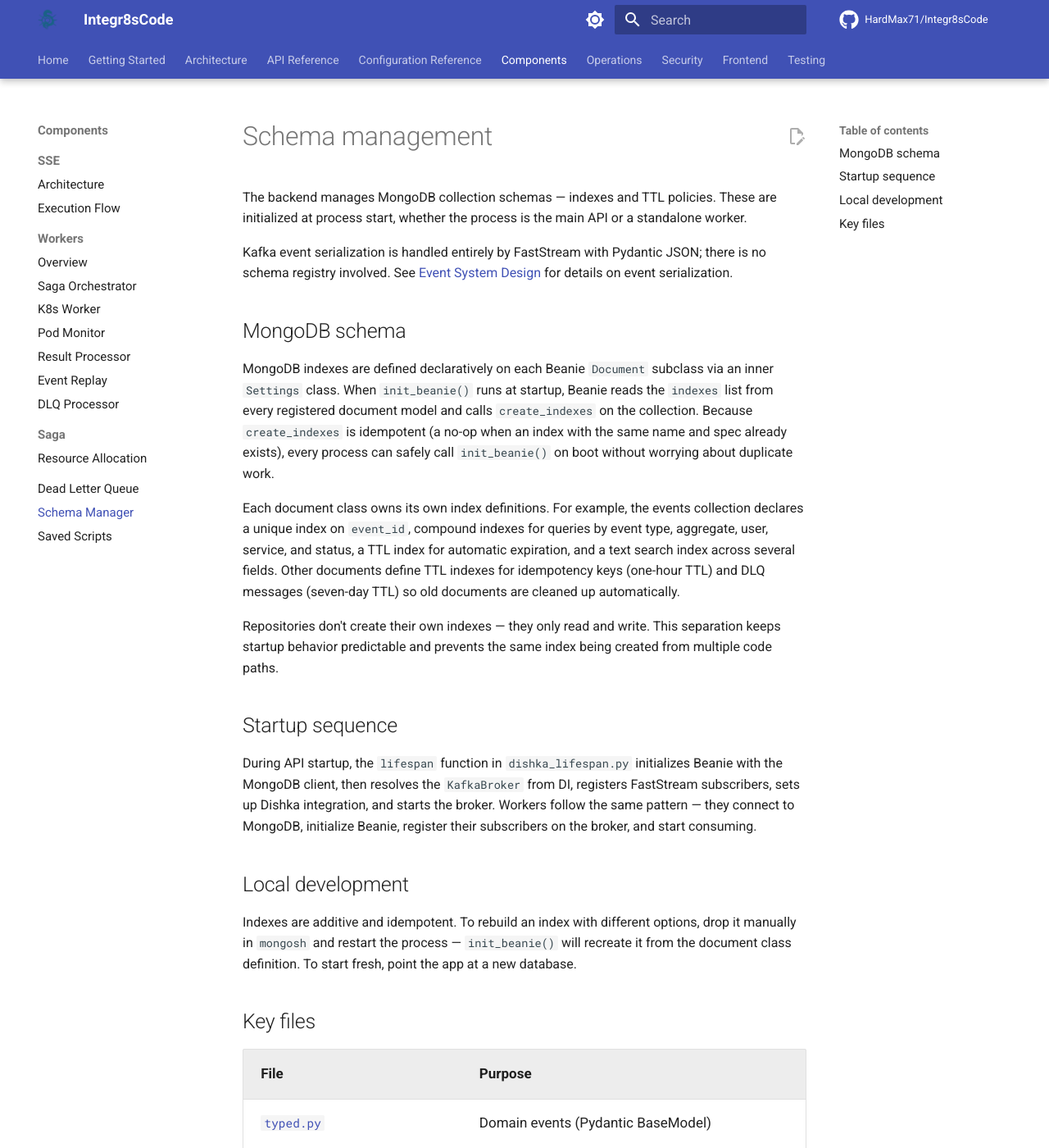
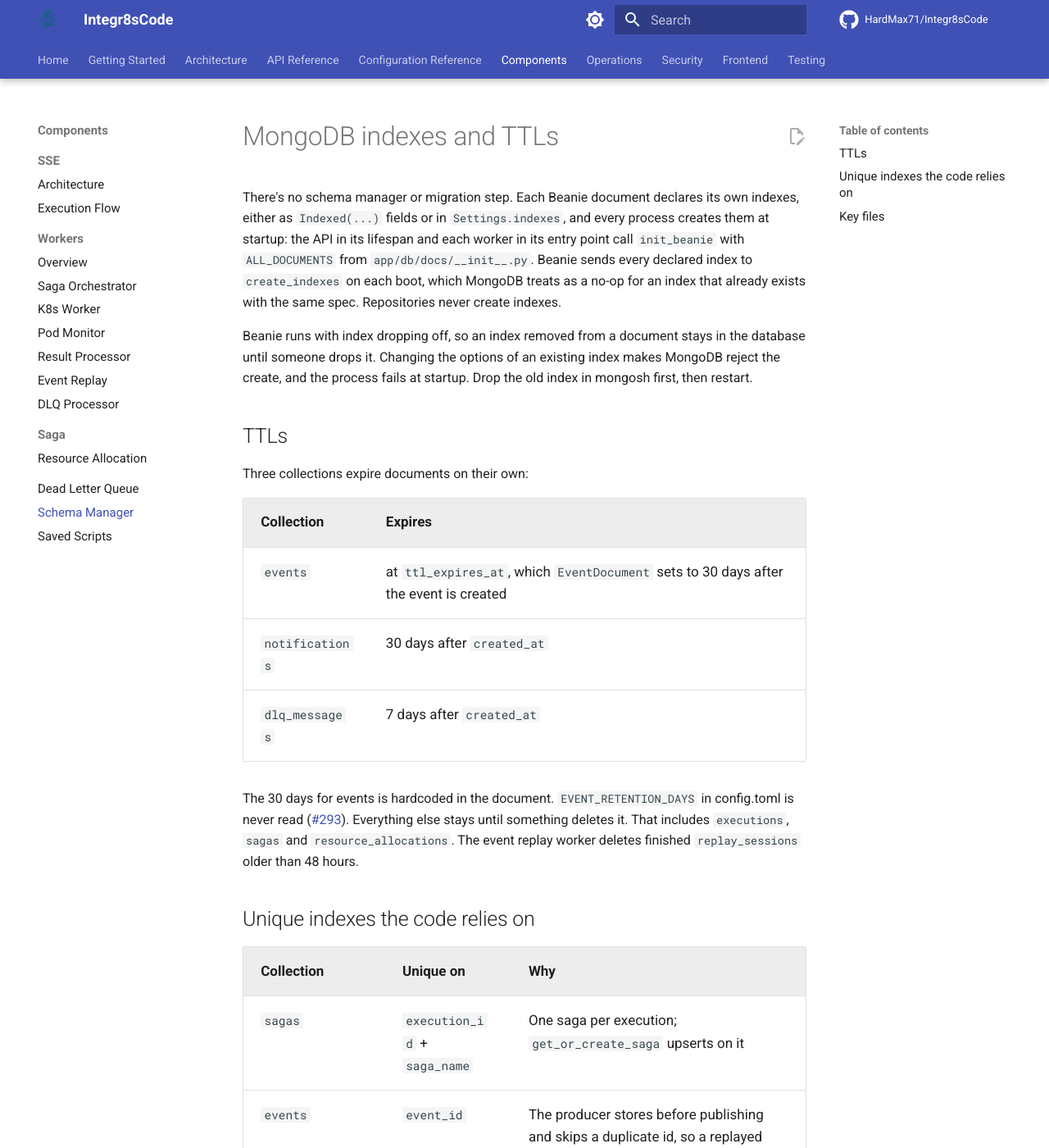
Before and after one commit to HardMax71/Integr8sCode, an MkDocs documentation site: the page built from docs/components/schema-manager.md, in a window 1280 px wide and 1400 px high. Shown: the whole window at 82% size. Built offline with MkDocs 1.6.1 and Material for MkDocs 9.7.7, drawn with Linux system fonts in a browser that asks for light colours; comment, search, counter and statistics services are not loaded; some of the changed text lies outside the part shown.

Commit message:
docs: replace the schema manager page with mongo indexes and ttls * the schema manager is long gone; every process creates the indexes its beanie documents declare at startup * events, notifications and dlq_messages are the only collections with a ttl * the unique indexes the code leans on, and that idempotency keys live in redis

```diff
--- a/docs/components/schema-manager.md
+++ b/docs/components/schema-manager.md
@@ -1,28 +1,40 @@
-# Schema management
+# MongoDB indexes and TTLs
 
-The backend manages MongoDB collection schemas — indexes and TTL policies. These are initialized at process start, whether the process is the main API or a standalone worker.
+There's no schema manager or migration step. Each Beanie document declares its own indexes, either as `Indexed(...)` fields or in `Settings.indexes`, and every process creates them at startup: the API in its lifespan and each worker in its entry point call `init_beanie` with `ALL_DOCUMENTS` from `app/db/docs/__init__.py`. Beanie sends every declared index to `create_indexes` on each boot, which MongoDB treats as a no-op for an index that already exists with the same spec. Repositories never create indexes.
 
-Kafka event serialization is handled entirely by FastStream with Pydantic JSON; there is no schema registry involved. See [Event System Design](../architecture/event-system-design.md) for details on event serialization.
+Beanie runs with index dropping off, so an index removed from a document stays in the database until someone drops it. Changing the options of an existing index makes MongoDB reject the create, and the process fails at startup. Drop the old index in mongosh first, then restart.
 
-## MongoDB schema
+## TTLs
 
-MongoDB indexes are defined declaratively on each Beanie `Document` subclass via an inner `Settings` class. When `init_beanie()` runs at startup, Beanie reads the `indexes` list from every registered document model and calls `create_indexes` on the collection. Because `create_indexes` is idempotent (a no-op when an index with the same name and spec already exists), every process can safely call `init_beanie()` on boot without worrying about duplicate work.
+Three collections expire documents on their own:
 
-Each document class owns its own index definitions. For example, the events collection declares a unique index on `event_id`, compound indexes for queries by event type, aggregate, user, service, and status, a TTL index for automatic expiration, and a text search index across several fields. Other documents define TTL indexes for idempotency keys (one-hour TTL) and DLQ messages (seven-day TTL) so old documents are cleaned up automatically.
+| Collection | Expires |
+|------------|---------|
+| `events` | at `ttl_expires_at`, which `EventDocument` sets to 30 days after the event is created |
+| `notifications` | 30 days after `created_at` |
+| `dlq_messages` | 7 days after `created_at` |
 
-Repositories don't create their own indexes — they only read and write. This separation keeps startup behavior predictable and prevents the same index being created from multiple code paths.
+The 30 days for events is hardcoded in the document. `EVENT_RETENTION_DAYS` in config.toml is never read ([#293](https://github.com/HardMax71/Integr8sCode/issues/293)). Everything else stays until something deletes it. That includes `executions`, `sagas` and `resource_allocations`. The event replay worker deletes finished `replay_sessions` older than 48 hours.
 
-## Startup sequence
+## Unique indexes the code relies on
 
-During API startup, the `lifespan` function in `dishka_lifespan.py` initializes Beanie with the MongoDB client, then resolves the `KafkaBroker` from DI, registers FastStream subscribers, sets up Dishka integration, and starts the broker. Workers follow the same pattern — they connect to MongoDB, initialize Beanie, register their subscribers on the broker, and start consuming.
+| Collection | Unique on | Why |
+|------------|-----------|-----|
+| `sagas` | `execution_id` + `saga_name` | One saga per execution; `get_or_create_saga` upserts on it |
+| `events` | `event_id` | The producer stores before publishing and skips a duplicate id, so a replayed event isn't stored twice |
+| `dlq_messages` | `event.event_id` | One DLQ row per event |
+| `notification_subscriptions` | `user_id` + `channel` | One subscription per channel |
+| `users` | `username`, `email`, `user_id` | Registration conflicts become 409 |
+| `user_settings` | `user_id` | One settings document per user |
 
-## Local development
+`executions.execution_id`, `saved_scripts.script_id`, `resource_allocations.allocation_id`, `replay_sessions.session_id`, `audit_log.audit_id` and `notifications.notification_id` are unique as well.
 
-Indexes are additive and idempotent. To rebuild an index with different options, drop it manually in `mongosh` and restart the process — `init_beanie()` will recreate it from the document class definition. To start fresh, point the app at a new database.
+Idempotency keys, the execution queue and the SSE channels live in Redis, not MongoDB.
 
 ## Key files
 
-| File                                                                                                                           | Purpose                    |
-|--------------------------------------------------------------------------------------------------------------------------------|----------------------------|
-| [`typed.py`](https://github.com/HardMax71/Integr8sCode/blob/main/backend/app/domain/events/typed.py)                           | Domain events (Pydantic BaseModel) |
-| [`dishka_lifespan.py`](https://github.com/HardMax71/Integr8sCode/blob/main/backend/app/core/dishka_lifespan.py)                | Startup initialization     |
+| File | Purpose |
+|------|---------|
+| [`docs/__init__.py`](https://github.com/HardMax71/Integr8sCode/blob/main/backend/app/db/docs/__init__.py) | `ALL_DOCUMENTS` |
+| [`event.py`](https://github.com/HardMax71/Integr8sCode/blob/main/backend/app/db/docs/event.py) | `events` indexes and TTL |
+| [`dishka_lifespan.py`](https://github.com/HardMax71/Integr8sCode/blob/main/backend/app/core/dishka_lifespan.py) | `init_beanie` in the API |
```
